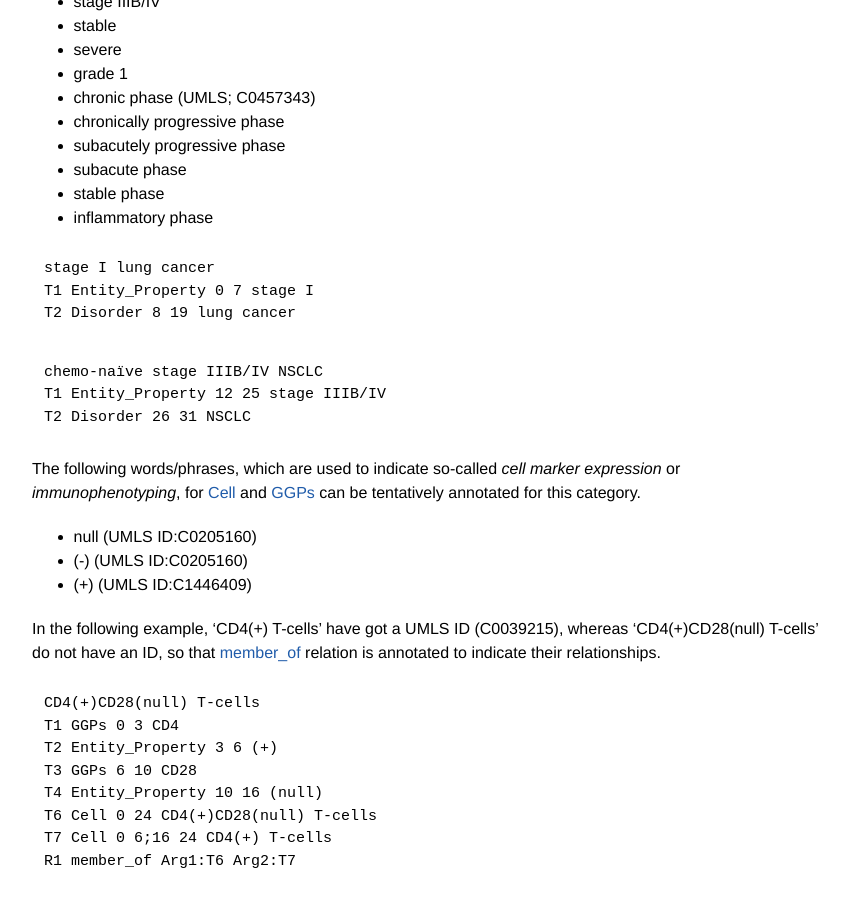
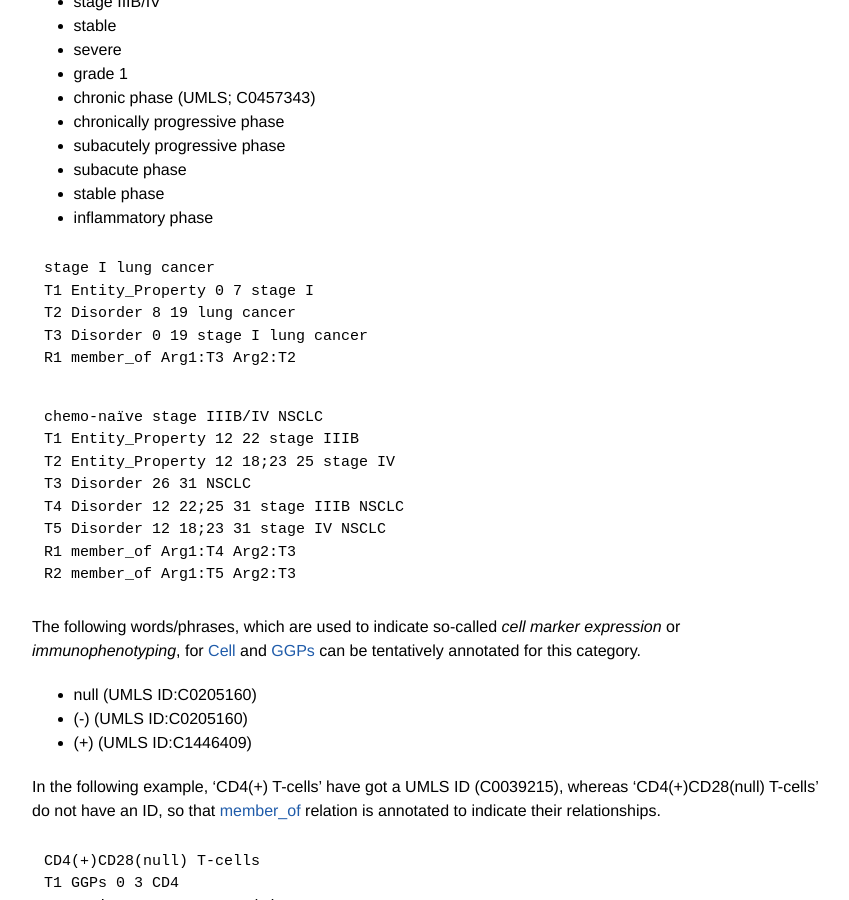
Before and after one commit to ezcatdb/molbiol_lung_corpus-guidelines, a Jekyll site: the page built from _entity/EntityProperty.md, in a window 1280 px wide and 900 px high, scrolled down 446 px. Shown: the whole window, without its empty margins (208-1057 px from the left). Built offline with Jekyll 4.4.1, drawn with Linux system fonts in a browser that asks for light colours.

Commit message:
sample sentences corrected in _entity/EntityProperty.md

```diff
--- a/_entity/EntityProperty.md
+++ b/_entity/EntityProperty.md
@@ -32,11 +32,18 @@ The following words/phrases for [Disorder]() can be tentatively annotated for th
 stage I lung cancer
 T1 Entity_Property 0 7 stage I
 T2 Disorder 8 19 lung cancer
+T3 Disorder 0 19 stage I lung cancer
+R1 member_of Arg1:T3 Arg2:T2
 ~~~
 ~~~ ann
 chemo-naïve stage IIIB/IV NSCLC
-T1 Entity_Property 12 25 stage IIIB/IV
-T2 Disorder 26 31 NSCLC
+T1 Entity_Property 12 22 stage IIIB
+T2 Entity_Property 12 18;23 25 stage IV
+T3 Disorder 26 31 NSCLC
+T4 Disorder 12 22;25 31 stage IIIB NSCLC
+T5 Disorder 12 18;23 31 stage IV NSCLC
+R1 member_of Arg1:T4 Arg2:T3
+R2 member_of Arg1:T5 Arg2:T3
 ~~~
 
 The following words/phrases, which are used to indicate so-called *cell marker expression* or *immunophenotyping*, for [Cell]() and [GGPs]() can be tentatively annotated for this category.
```
